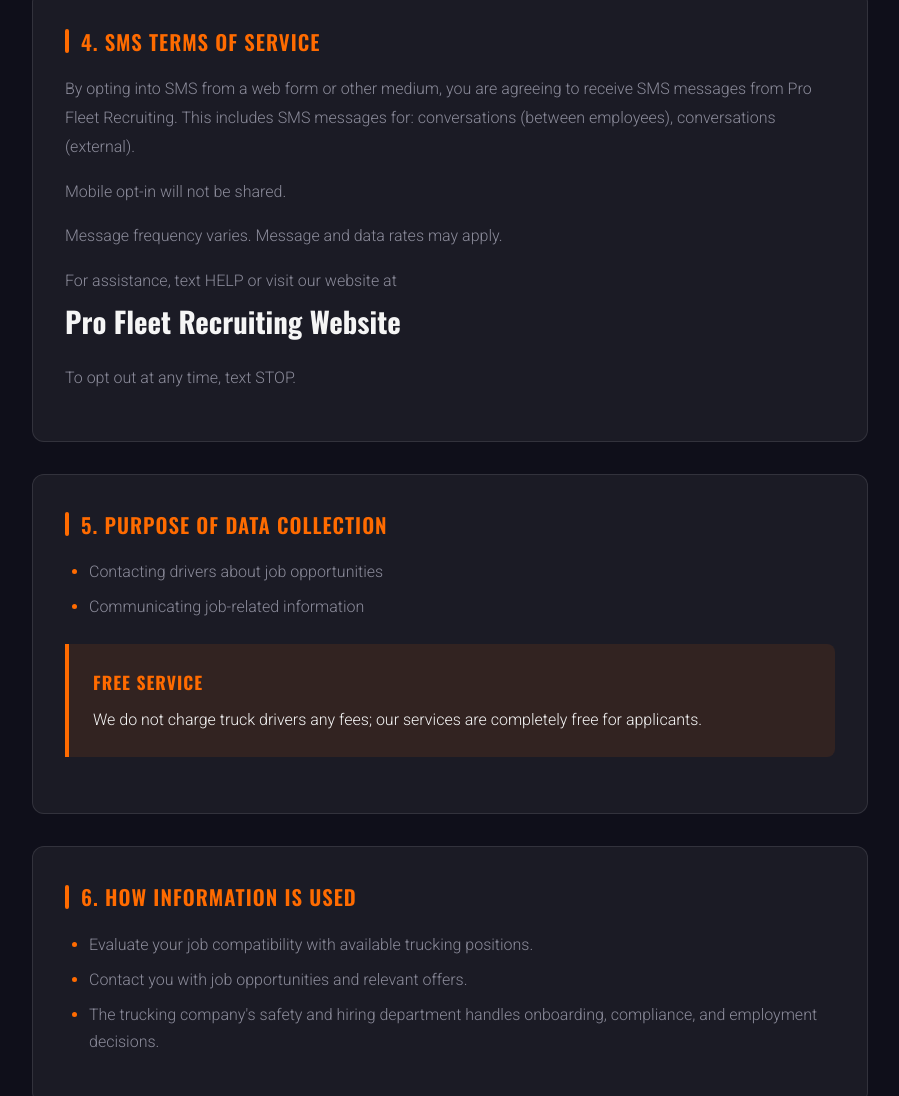
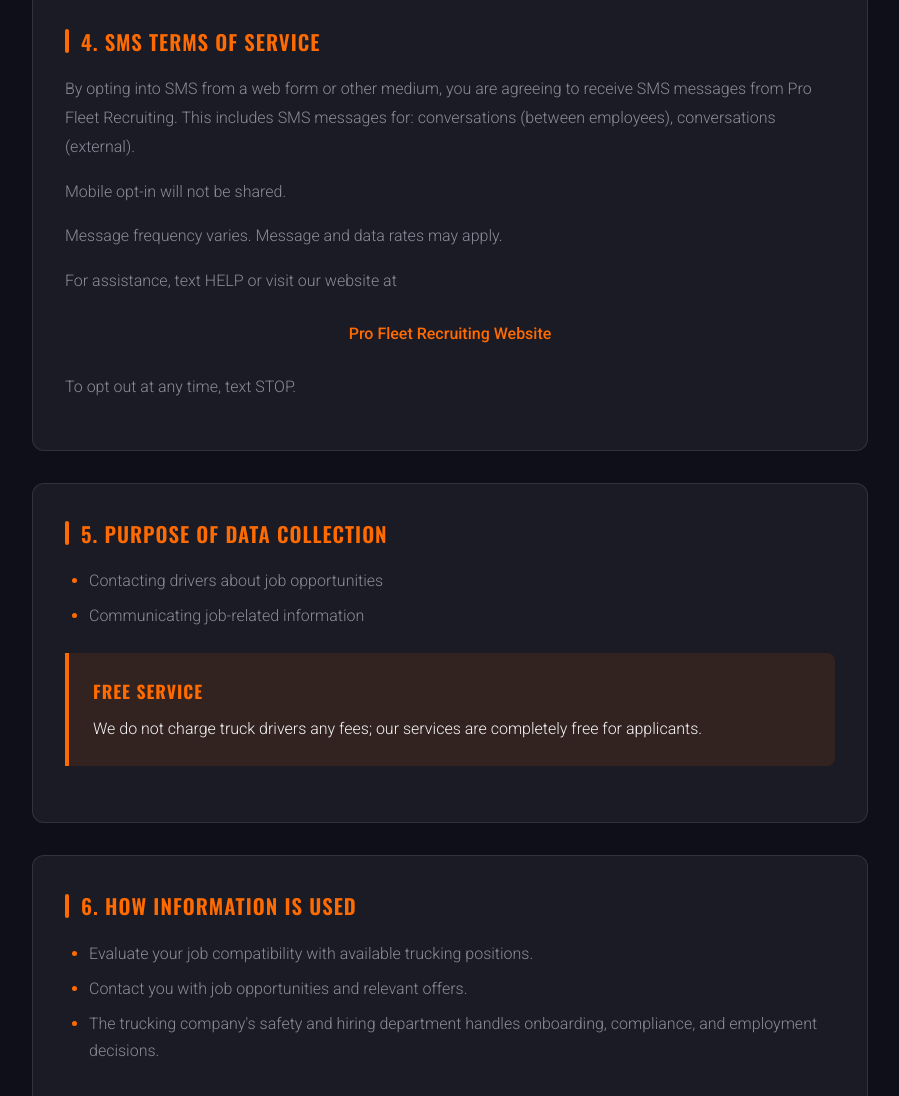
Before and after one commit to Ztatjana400/ProFleetRecruiting, a plain HTML site: page privacypolicy.html in a window 1280 px wide. Shown: the part 1522-2618 px from the top of the page, without its empty margins (190-1089 px from the left). Drawn offline with nearby package versions, Linux system fonts and the light colour scheme.

Commit message:
Update privacypolicy.html

```diff
--- a/privacypolicy.html
+++ b/privacypolicy.html
@@ -566,7 +566,7 @@
           Message frequency varies. Message and data rates may apply.
         </p>
         <p>
-          For assistance, text HELP or visit our website at <a href="index.html" class="company">Pro Fleet Recruiting Website</a>
+          For assistance, text HELP or visit our website at <a href="index.html" class="footer-links a">Pro Fleet Recruiting Website</a>
         </p>
         <p>
           To opt out at any time, text STOP.
```
